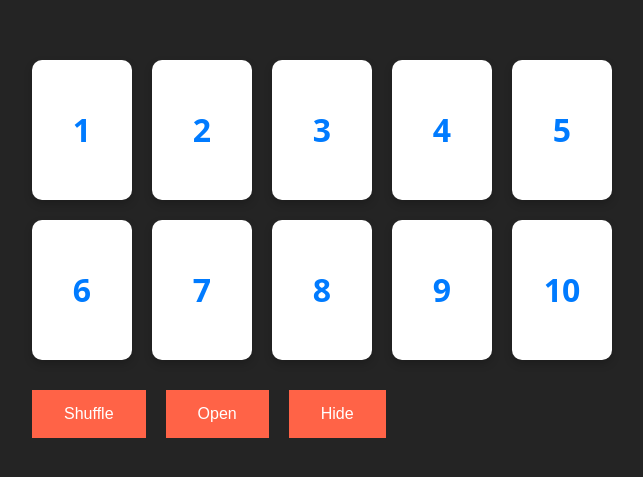
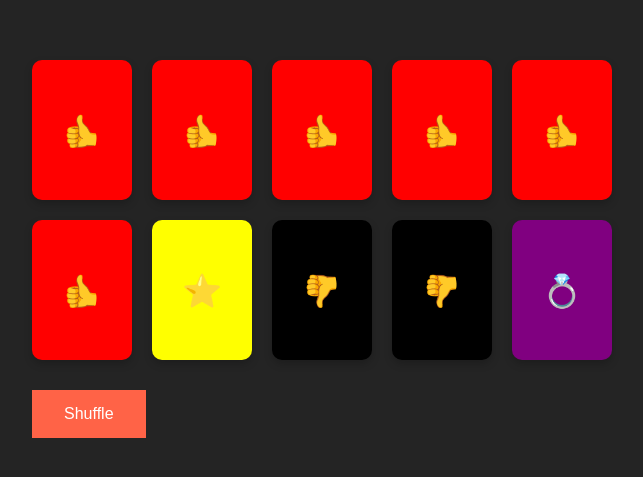
Before and after one commit to vadimfilimonov/mafia-game, a React (Vite) app: page / in a window 1280 px wide. Shown: the part 151-628 px from the top of the page, without its empty margins (318-961 px from the left). Built offline with nearby package versions, Linux system fonts and the light colour scheme.

Commit message:
Remove hidden state for cards

```diff
--- a/src/App.jsx
+++ b/src/App.jsx
@@ -5,22 +5,8 @@ import Card from './Components/Card/Card';
 import { GAMES_ROLES, ROLES_EMOJI } from './consts';
 import './App.css'
 
-const DEFAULT_CARDS_VITISILITY_STATE = {
-  "1": false,
-  "2": false,
-  "3": false,
-  "4": false,
-  "5": false,
-  "6": false,
-  "7": false,
-  "8": false,
-  "9": false,
-  "10": false,
-};
-
 function App() {
   const [roles, setRoles] = useState([]);
-  const [visibilityCards, setVisibilityCards] = useState({ ...DEFAULT_CARDS_VITISILITY_STATE });
 
   useEffect(() => {
     const storedRoles = localStorage.getItem('roles');
@@ -43,30 +29,10 @@ function App() {
     localStorage.setItem('roles', JSON.stringify(shuffledRoles));
   };
 
-  const handleShowCard = (number) => () => {
-    const isCardVisible = visibilityCards[number];
-    setVisibilityCards({
-      ...visibilityCards,
-      [number]: !isCardVisible
-    });
-  };
-
-  const handleShowCards = () => {
-    const cards = _.mapValues(visibilityCards, () => true);
-    setVisibilityCards({ ...cards });
-  };
-
-  const handleHideCards = () => {
-    const cards = _.mapValues(visibilityCards, () => false);
-    setVisibilityCards({ ...cards });
-  };
-
-  const isAllCardsVisible = _.every(visibilityCards, value => value)
-
   return (
     <div className='container'>
       <ol className='roles container__roles'>
-        {roles.map((role, index) => <li key={index}>{isAllCardsVisible || visibilityCards[index + 1] ? ROLES_EMOJI[role] : "❓"}</li>)}
+        {roles.map((role, index) => <li key={index}>{ROLES_EMOJI[role]}</li>)}
       </ol>
       <div className="cards container__cards">
         {roles.map((role, index) =>
@@ -74,15 +40,11 @@ function App() {
           key={index}
           role={role}
           number={index + 1}
-          isActive={visibilityCards[index + 1]}
-          handleClick={handleShowCard(index + 1)}
         />
         )}
       </div>
       <div className='toolbar container__toolbar'>
         <Button handleClick={handleReset}>Shuffle</Button>
-        <Button handleClick={handleShowCards}>Open</Button>
-        <Button handleClick={handleHideCards}>Hide</Button>
       </div>
     </div>
   )
--- a/src/Components/Card/Card.css
+++ b/src/Components/Card/Card.css
@@ -11,11 +11,12 @@
   font-size: 32px;
   border-radius: 10px;
   box-shadow: 0 4px 8px rgb(0 0 0 / 20%);
-  cursor: pointer;
-  transition: transform 0.5s ease, background-color 0.5s ease, box-shadow 0.3s ease;
+  background-color: #007bff;
+  transform: rotateY(180deg);
 }
 
 .card::after {
+  content: attr(data-emoji);
   position: absolute;
   top: 50%;
   left: 50%;
@@ -34,37 +35,18 @@
 }
 
 
-.card--closed {
-  color: #007bff;
-  font-weight: 900;
-  background-color: white;
-}
-
-.card--closed::after {
-  content: attr(data-number);
-}
-
-.card--active {
-  background-color: #007bff;
-  transform: rotateY(180deg);
-}
-
-.card--active::after{
-  content: attr(data-emoji);
-}
-
-.card--active.card--red {
+.card--red {
   background-color: red;
 }
 
-.card--active.card--black {
+.card--black {
   background-color: black;
 }
 
-.card--active.card--don {
+.card--don {
   background-color: purple;
 }
 
-.card--active.card--sheriff {
+.card--sheriff {
   background-color: yellow;
 }
--- a/src/Components/Card/Card.jsx
+++ b/src/Components/Card/Card.jsx
@@ -2,12 +2,10 @@ import cn from 'classnames';
 import { ROLE_RED, ROLE_BLACK, ROLE_SHERIFF, ROLE_DON, ROLES_EMOJI } from '../../consts';
 import './Card.css'
 
-const Card = ({ role, number, isActive, handleClick }) => {
+const Card = ({ role, number }) => {
   const classNamesList = cn(
     'card',
     {
-      'card--active': isActive,
-      'card--closed': !isActive,
       'card--red': role === ROLE_RED,
       'card--black': role === ROLE_BLACK,
       'card--sheriff': role === ROLE_SHERIFF,
@@ -20,7 +18,6 @@ const Card = ({ role, number, isActive, handleClick }) => {
       className={classNamesList}
       data-number={number}
       data-emoji={ROLES_EMOJI[role]}
-      onClick={handleClick}
     />
   );
 };
```
